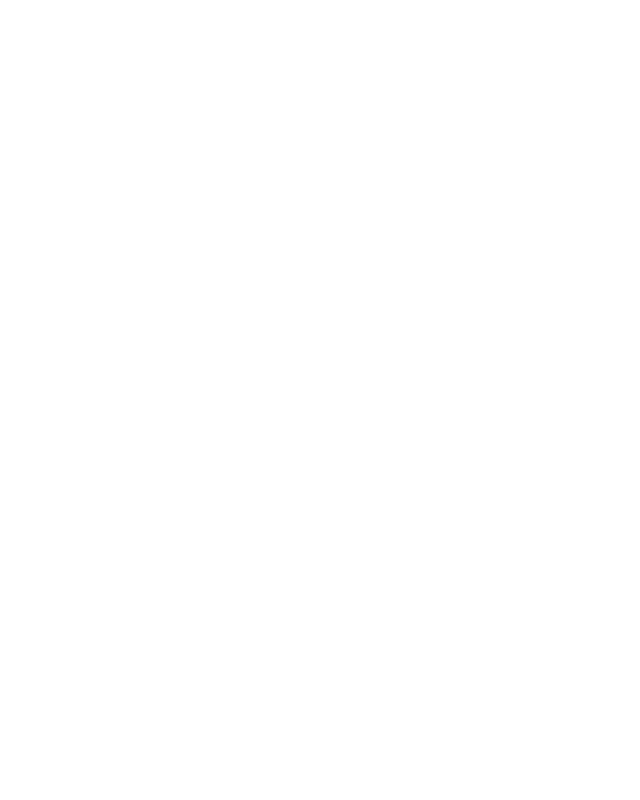
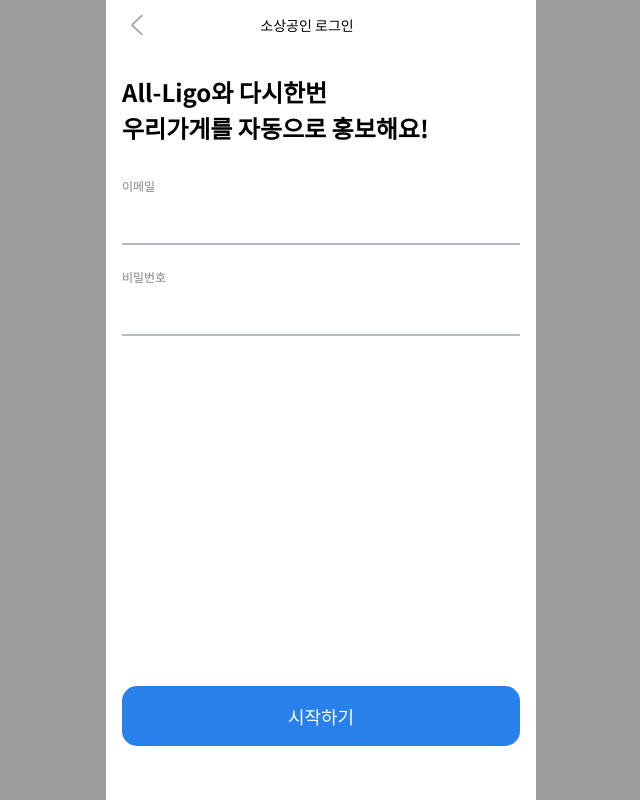
Before and after one commit to YU-Capstone-Design/All-Ligo-Web, a React (Vite) app: page /owner-login in a window 1280 px wide. Before the commit this address had no page. Shown: the whole page, without its empty margins (319-959 px from the left). Built offline with nearby package versions, Linux system fonts and the light colour scheme.

Commit message:
Feature : 소상공인 로그인 페이지 구현(API 연동 X)

```diff
--- a/package.json
+++ b/package.json
@@ -20,12 +20,12 @@
     "@eslint/js": "^10.0.1",
     "@types/react": "^19.2.14",
     "@types/react-dom": "^19.2.3",
-    "@vitejs/plugin-react": "^6.0.1",
+    "@vitejs/plugin-react": "^5.2.0",
     "eslint": "^10.2.1",
     "eslint-plugin-react-hooks": "^7.1.1",
     "eslint-plugin-react-refresh": "^0.5.2",
     "globals": "^17.5.0",
-    "vite": "^8.0.10",
+    "vite": "^7.3.2",
     "vite-plugin-pwa": "^1.2.0"
   }
 }
--- a/src/App.jsx
+++ b/src/App.jsx
@@ -1,8 +1,7 @@
-import React from 'react'
-import { BrowserRouter, Route, Routes } from 'react-router-dom'
-import GlobalLayout from './layout/GlobalLayout'
-import Splash from './pages/Splash'
-import Login from './pages/Login'
+import { BrowserRouter, Route, Routes } from "react-router-dom";
+import GlobalLayout from "./layout/GlobalLayout";
+import Splash from "./pages/Splash";
+import OwnerLogin from "./pages/OwnerLogin";
 
 const App = () => {
   return (
@@ -10,11 +9,12 @@ const App = () => {
       <Routes>
         <Route element={<GlobalLayout />}>
           <Route path="/" element={<Splash />} />
-          <Route path="/login" element={<Login/>}/>
+          <Route path="/owner-login" element={<OwnerLogin />} />
+          <Route path="/login" element={<OwnerLogin />} />
         </Route>
       </Routes>
     </BrowserRouter>
-  )
-}
+  );
+};
 
-export default App
+export default App;
--- /dev/null
+++ b/src/pages/OwnerLogin.jsx
@@ -0,0 +1,232 @@
+import { useRef, useState } from "react";
+import OwnerLoginHeader from "../components/auth/OwnerLoginHeader";
+import AuthButton from "../components/auth/AuthButton";
+
+const OwnerLogin = () => {
+  const passwordInputRef = useRef(null);
+  const [email, setEmail] = useState("");
+  const [password, setPassword] = useState("");
+  const [focusedField, setFocusedField] = useState(null);
+  const [hasError, setHasError] = useState(false);
+
+  const getLineColor = (field) => {
+    const fieldValue = field === "email" ? email : password;
+
+    if (hasError) {
+      return "border-black";
+    }
+
+    if (focusedField === field) {
+      return "border-[#3182F6]";
+    }
+
+    return fieldValue ? "border-black" : "border-[#B4BAC0]";
+  };
+
+  const handleSubmit = () => {
+    if (email.trim() === "" || password.trim() === "") {
+      return;
+    }
+
+    setHasError(true);
+  };
+
+  const updatePassword = (
+    nextPassword,
+    cursorPosition = nextPassword.length
+  ) => {
+    setPassword(nextPassword);
+    setHasError(false);
+
+    requestAnimationFrame(() => {
+      passwordInputRef.current?.setSelectionRange(
+        cursorPosition,
+        cursorPosition
+      );
+    });
+  };
+
+  const replaceSelectedPasswordText = (text) => {
+    const input = passwordInputRef.current;
+    const start = input?.selectionStart ?? password.length;
+    const end = input?.selectionEnd ?? password.length;
+    const nextPassword = `${password.slice(0, start)}${text}${password.slice(
+      end
+    )}`;
+
+    updatePassword(nextPassword, start + text.length);
+  };
+
+  return (
+    <div className="min-h-[100dvh] bg-white flex flex-col">
+      <OwnerLoginHeader />
+
+      <section className="px-[16px] pt-[24px]">
+        <h1 className="text-[24px] leading-[36px] font-bold text-[#000000]">
+          All-Ligo와 다시한번
+          <br />
+          우리가게를 자동으로 홍보해요!
+        </h1>
+
+        <form
+          className="mt-[30px]"
+          onSubmit={(event) => event.preventDefault()}
+        >
+          <div>
+            <label
+              htmlFor="owner-email"
+              className="block text-[12px] leading-[20px] font-medium text-[#7E858C]"
+            >
+              이메일
+            </label>
+
+            <div
+              className={`mt-[8px] flex items-center border-b-2 ${getLineColor(
+                "email"
+              )}`}
+            >
+              <input
+                id="owner-email"
+                type="email"
+                value={email}
+                onChange={(event) => {
+                  setEmail(event.target.value);
+                  setHasError(false);
+                }}
+                onFocus={() => setFocusedField("email")}
+                onBlur={() => setFocusedField(null)}
+                placeholder=""
+                className="h-[39px] min-w-0 flex-1 bg-transparent text-[24px] leading-[36px] font-semibold text-black placeholder:text-[#CAD0D6] outline-none"
+                autoComplete="email"
+              />
+
+              {email && focusedField === "email" && (
+                <button
+                  type="button"
+                  onMouseDown={(event) => event.preventDefault()}
+                  onClick={() => {
+                    setEmail("");
+                    setHasError(false);
+                  }}
+                  className="ml-[8px] flex h-[20px] w-[20px] shrink-0 items-center justify-center rounded-full bg-[#CAD0D6] text-[18px] leading-none font-bold text-white"
+                  aria-label="이메일 지우기"
+                >
+                  <span className="translate-y-[1px]">×</span>
+                </button>
+              )}
+            </div>
+          </div>
+
+          <div className="mt-[22px]">
+            <label
+              htmlFor="owner-password"
+              className="block text-[12px] leading-[20px] font-medium text-[#7E858C]"
+            >
+              비밀번호
+            </label>
+
+            <div
+              className={`mt-[8px] flex items-center border-b-2 ${getLineColor(
+                "password"
+              )}`}
+            >
+              <input
+                ref={passwordInputRef}
+                id="owner-password"
+                type="text"
+                value={"*".repeat(password.length)}
+                onBeforeInput={(event) => {
+                  event.preventDefault();
+                  replaceSelectedPasswordText(event.data ?? "");
+                }}
+                onKeyDown={(event) => {
+                  const input = passwordInputRef.current;
+                  const start = input?.selectionStart ?? password.length;
+                  const end = input?.selectionEnd ?? password.length;
+
+                  if (event.key === "Backspace") {
+                    event.preventDefault();
+
+                    if (start !== end) {
+                      updatePassword(
+                        `${password.slice(0, start)}${password.slice(end)}`,
+                        start
+                      );
+                      return;
+                    }
+
+                    if (start > 0) {
+                      updatePassword(
+                        `${password.slice(0, start - 1)}${password.slice(end)}`,
+                        start - 1
+                      );
+                    }
+                  }
+
+                  if (event.key === "Delete") {
+                    event.preventDefault();
+
+                    if (start !== end) {
+                      updatePassword(
+                        `${password.slice(0, start)}${password.slice(end)}`,
+                        start
+                      );
+                      return;
+                    }
+
+                    if (start < password.length) {
+                      updatePassword(
+                        `${password.slice(0, start)}${password.slice(
+                          start + 1
+                        )}`,
+                        start
+                      );
+                    }
+                  }
+                }}
+                onPaste={(event) => {
+                  event.preventDefault();
+                  replaceSelectedPasswordText(
+                    event.clipboardData.getData("text")
+                  );
+                }}
+                onFocus={() => setFocusedField("password")}
+                onBlur={() => setFocusedField(null)}
+                placeholder=""
+                className="h-[39px] min-w-0 flex-1 bg-transparent text-[24px] leading-[36px] font-semibold text-black placeholder:text-[#CAD0D6] outline-none"
+                autoComplete="current-password"
+              />
+
+              {password && focusedField === "password" && (
+                <button
+                  type="button"
+                  onMouseDown={(event) => event.preventDefault()}
+                  onClick={() => {
+                    setPassword("");
+                    setHasError(false);
+                  }}
+                  className="ml-[8px] flex h-[20px] w-[20px] shrink-0 items-center justify-center rounded-full bg-[#CAD0D6] text-[18px] leading-none font-bold text-white"
+                  aria-label="비밀번호 지우기"
+                >
+                  <span className="translate-y-[1px]">×</span>
+                </button>
+              )}
+            </div>
+          </div>
+
+          {hasError && (
+            <p className="mt-[10px] text-[14px] leading-[20px] font-regular text-[#C74F44]">
+              * 아이디 또는 비밀번호가 일치하지 않습니다.
+            </p>
+          )}
+        </form>
+      </section>
+
+      <div className="mt-auto px-[16px] pb-[calc(54px+env(safe-area-inset-bottom))]">
+        <AuthButton isActive onClick={handleSubmit} />
+      </div>
+    </div>
+  );
+};
+
+export default OwnerLogin;
```
Also changed, not shown: 1 other file (tests, documents, lock files or other folders).
